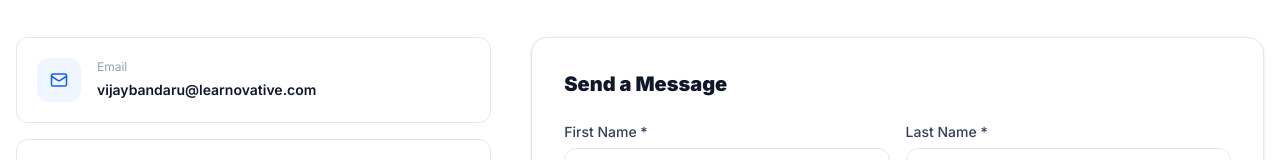
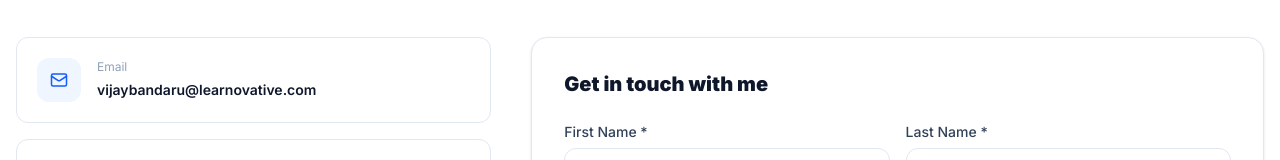
Before and after one commit to Surya-Anirudh/vijay-bandaru-website, a React (Vite) app: page /contact in a window 1280 px wide. Shown: the part 504-664 px from the top of the page. Built offline with nearby package versions, Linux system fonts and the light colour scheme.

Commit message:
fix: change Send a Message to Get in touch with me

```diff
--- a/src/pages/Contact.tsx
+++ b/src/pages/Contact.tsx
@@ -142,7 +142,7 @@ export default function Contact() {
                 </div>
               ) : (
                 <form onSubmit={handleSubmit} className="space-y-5">
-                  <h2 className="text-xl font-black text-slate-900 mb-6">Send a Message</h2>
+                  <h2 className="text-xl font-black text-slate-900 mb-6">Get in touch with me</h2>
                   <div className="grid sm:grid-cols-2 gap-4">
                     <div>
                       <label className="text-sm text-slate-700 font-medium block mb-1.5">First Name *</label>
```
